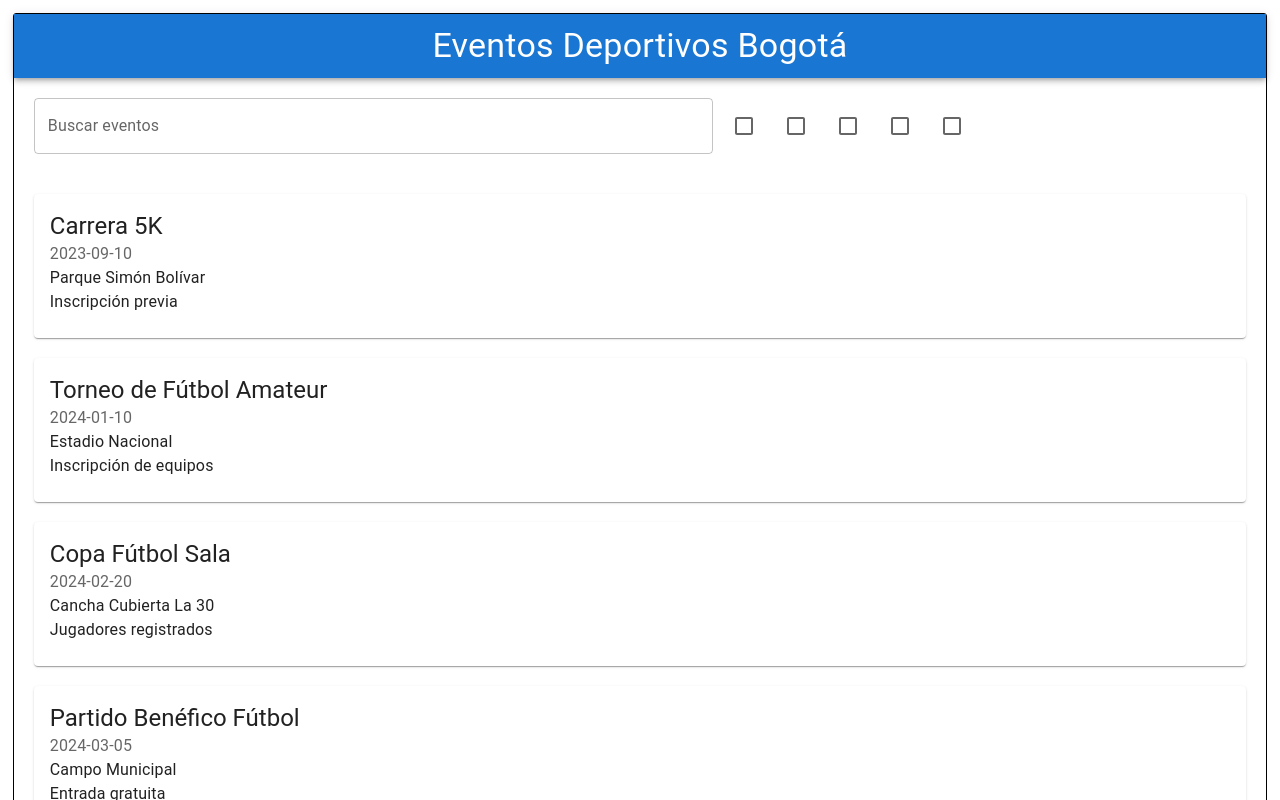
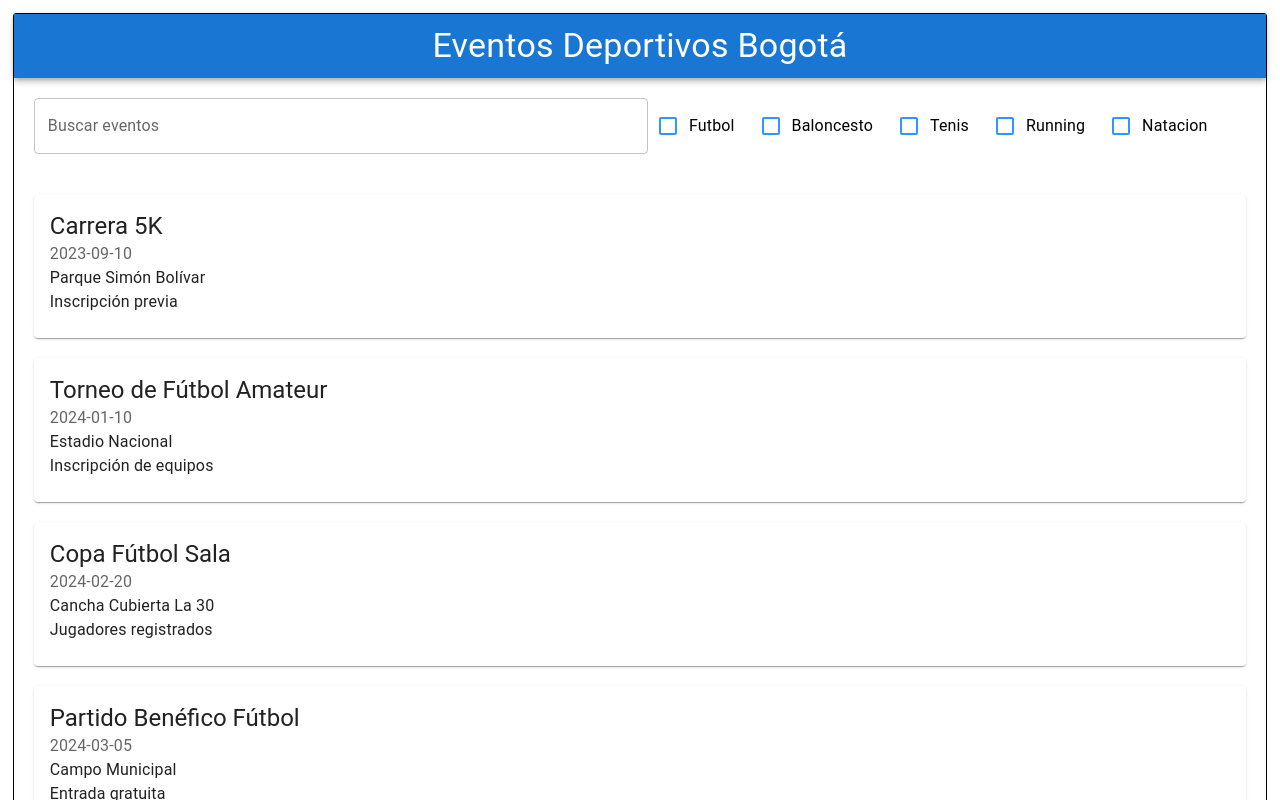
Before and after one commit to Ricknillo/Promocion-de-eventos-deprotivos, a React (Create React App) app in the folder promocion-de-eventos-deportivos/: page / in a window 1280 px wide. Shown: the top 800 px of the page. Built offline with nearby package versions, Linux system fonts and the light colour scheme.

Commit message:
Update SearchBar.js
Checkbox

```diff
--- a/promocion-de-eventos-deportivos/src/Componentes/SearchBar.js
+++ b/promocion-de-eventos-deportivos/src/Componentes/SearchBar.js
@@ -1,5 +1,7 @@
 import React, { useState } from "react";
 import { TextField, Button, Checkbox } from "@mui/material";
+import FormControlLabel from '@mui/material/FormControlLabel';
+
 
 const SearchBar = ({ onSearch }) => {
   const [searchTerm, setSearchTerm] = useState("");
@@ -17,7 +19,7 @@ const SearchBar = ({ onSearch }) => {
   };
 
   return (
-    <div style={{ display: "flex", gap: "10px", padding: "20px", width: "75%" }}>
+    <div style={{ display: "flex", gap: "10px", padding: "20px", width: "95%" }}>
       <TextField
         label="Buscar eventos"
         variant="outlined"
@@ -25,21 +27,36 @@ const SearchBar = ({ onSearch }) => {
         onChange={handleChange} // Actualizamos los eventos automáticamente cuando se cambia el input
         fullWidth
       />
+      <FormControlLabel control={<Checkbox style={{ color: "#3393FF" }} />} label="Futbol" />
+      <FormControlLabel control={<Checkbox style={{ color: "#3393FF" }} />} label="Baloncesto" />
+      <FormControlLabel control={<Checkbox style={{ color: "#3393FF" }} />} label="Tenis" />
+      <FormControlLabel control={<Checkbox style={{ color: "#3393FF" }} />} label="Running" />
+      <FormControlLabel control={<Checkbox style={{ color: "#3393FF" }} />} label="Natacion" />
+      {/* <div style={{borderColor: "2px solid red"}}>
       <Checkbox>
-        Futbol
       </Checkbox>
+      </div>
+
+      <div>
       <Checkbox>
-       Baloncesto
       </Checkbox>
+      </div>
+
+      <div>
       <Checkbox>
-        Natacion
       </Checkbox>
+      </div>
+
+      <div>
       <Checkbox>
-        Tenis
       </Checkbox>
+      </div>
+
+      <div>
       <Checkbox>
-       Running
       </Checkbox>
+      </div> */}
+
     </div>
   );
 };
```
